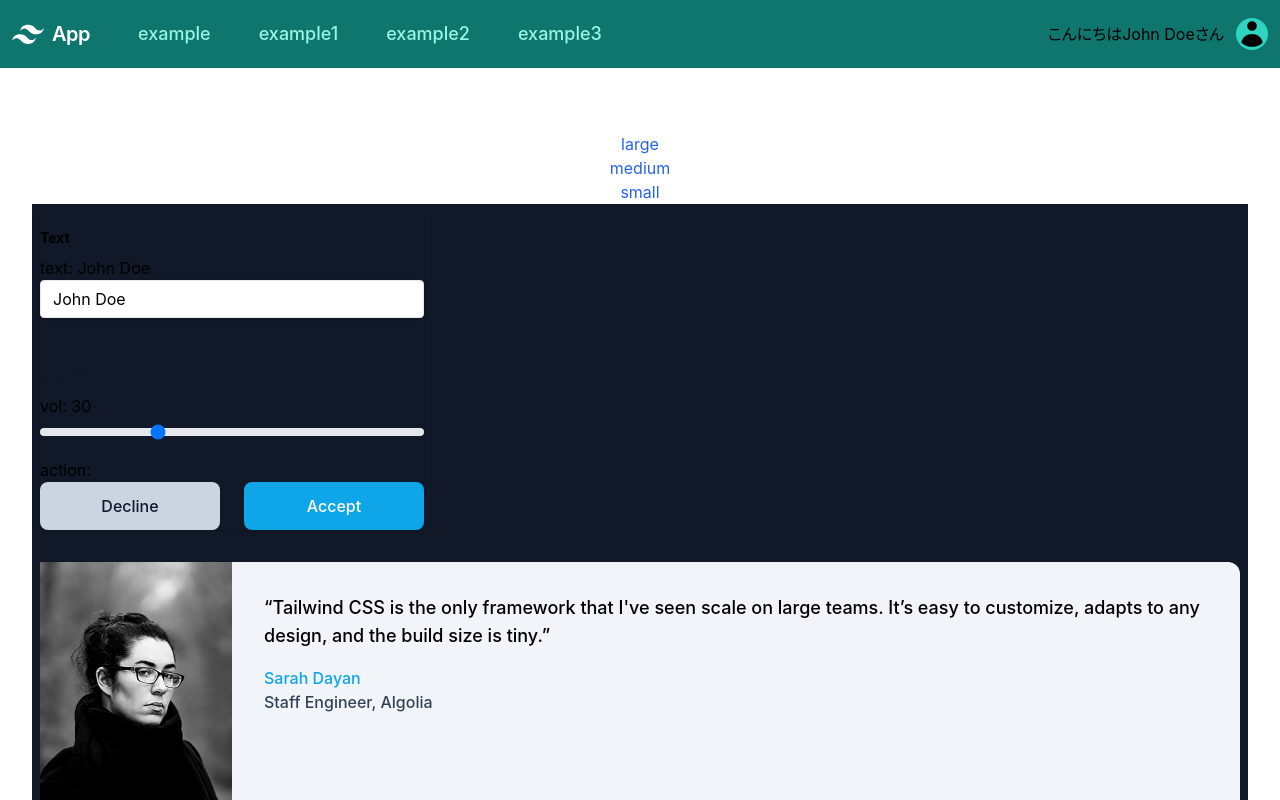
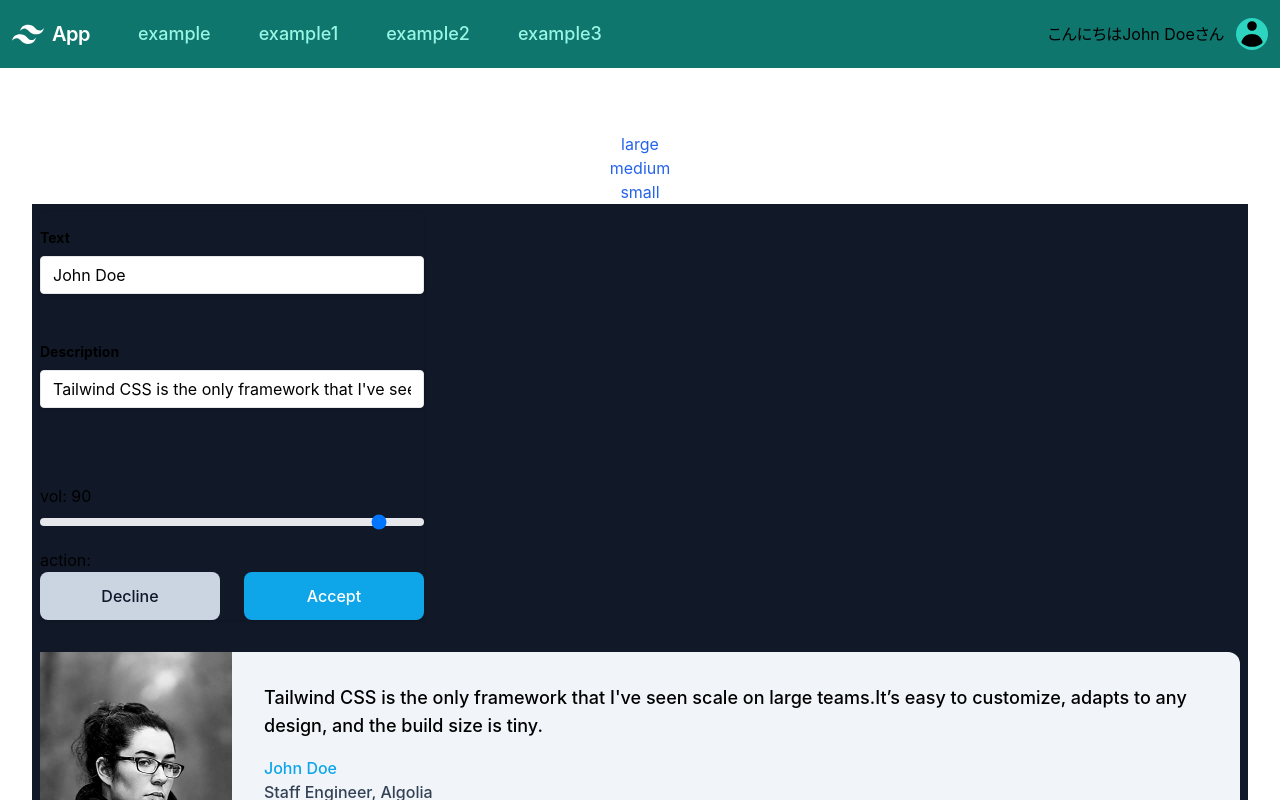
Before and after one commit to jey3dayo/nextjs-boilerplate, a Next.js app: page /example in a window 1280 px wide. Shown: the top 800 px of the page. Built offline with nearby package versions, Linux system fonts and the light colour scheme.

Commit message:
useSwr使ったりした

```diff
--- a/pages/api/init.ts
+++ b/pages/api/init.ts
@@ -16,7 +16,7 @@ const init = async (_: NextApiRequest, res: NextApiResponse<Response>) => {
       name: 'John Doe',
     },
     params: {
-      vol: 30,
+      vol: 90,
     },
   });
 };
--- a/pages/example.tsx
+++ b/pages/example.tsx
@@ -6,10 +6,15 @@ import Layout from '@/components/Layout';
 import Provider from '@/components/Provider';
 import styles from '@/styles/Example.module.css';
 
+const DEFAULT_VOL = 50;
+const DEFAULT_DESCRIPTION =
+  "Tailwind CSS is the only framework that I've seen scale on large teams.It’s easy to customize, adapts to any design, and the build size is tiny.";
+
 const Example: NextPageWithLayout = () => {
   const [action, setAction] = useState('');
   const [text, setText] = useState('');
-  const [vol, setVol] = useState(50);
+  const [description, setDescription] = useState(DEFAULT_DESCRIPTION);
+  const [vol, setVol] = useState(DEFAULT_VOL);
   const { data } = useSWR('/api/init');
 
   useEffect(() => {
@@ -17,7 +22,7 @@ const Example: NextPageWithLayout = () => {
       setText(data.user.name);
       setVol(data.params.vol);
     }
-  }, [data, setText]);
+  }, [data]);
 
   return (
     <div className={styles.container}>
@@ -32,7 +37,6 @@ const Example: NextPageWithLayout = () => {
                 <label className="mb-2 block text-sm font-bold" htmlFor="text">
                   Text
                 </label>
-                <div>text: {text}</div>
                 <input
                   className="w-full appearance-none rounded border py-2 px-3 leading-tight shadow focus:outline-none"
                   id="text"
@@ -44,6 +48,22 @@ const Example: NextPageWithLayout = () => {
                   //   const v = target?.value ?? '';
                   //   setText(v);
                   // }}
+                />
+              </div>
+            </div>
+
+            <div className="py-4">
+              <div className="mb-4">
+                <label className="mb-2 block text-sm font-bold" htmlFor="text">
+                  Description
+                </label>
+                <input
+                  className="w-full appearance-none rounded border py-2 px-3 leading-tight shadow focus:outline-none"
+                  id="text"
+                  type="text"
+                  placeholder="Text"
+                  value={description}
+                  onChange={({ target: { value } }) => setDescription(value)}
                 />
               </div>
             </div>
@@ -90,13 +110,10 @@ const Example: NextPageWithLayout = () => {
             />
             <div className="space-y-4 pt-6 text-center md:p-8 md:text-left">
               <blockquote>
-                <p className="text-lg font-medium">
-                  “Tailwind CSS is the only framework that I&apos;ve seen scale on large teams. It’s easy to customize,
-                  adapts to any design, and the build size is tiny.”
-                </p>
+                <p className="text-lg font-medium">{description}</p>
               </blockquote>
               <figcaption className="font-medium">
-                <div className="text-sky-500 dark:text-sky-400">Sarah Dayan</div>
+                <div className="text-sky-500 dark:text-sky-400">{text}</div>
                 <div className="text-slate-700 dark:text-slate-500">Staff Engineer, Algolia</div>
               </figcaption>
             </div>
```
